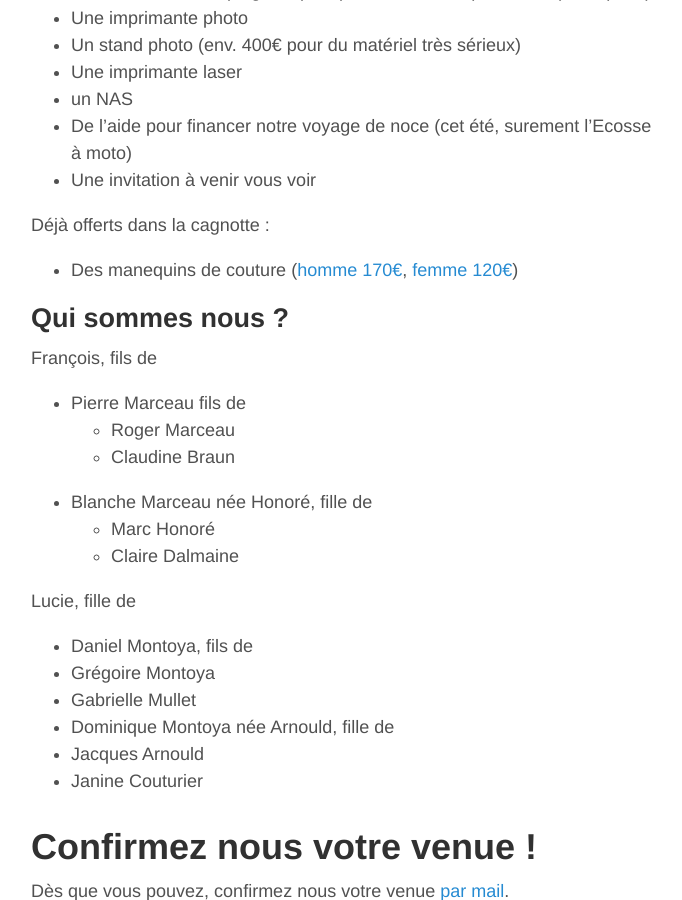
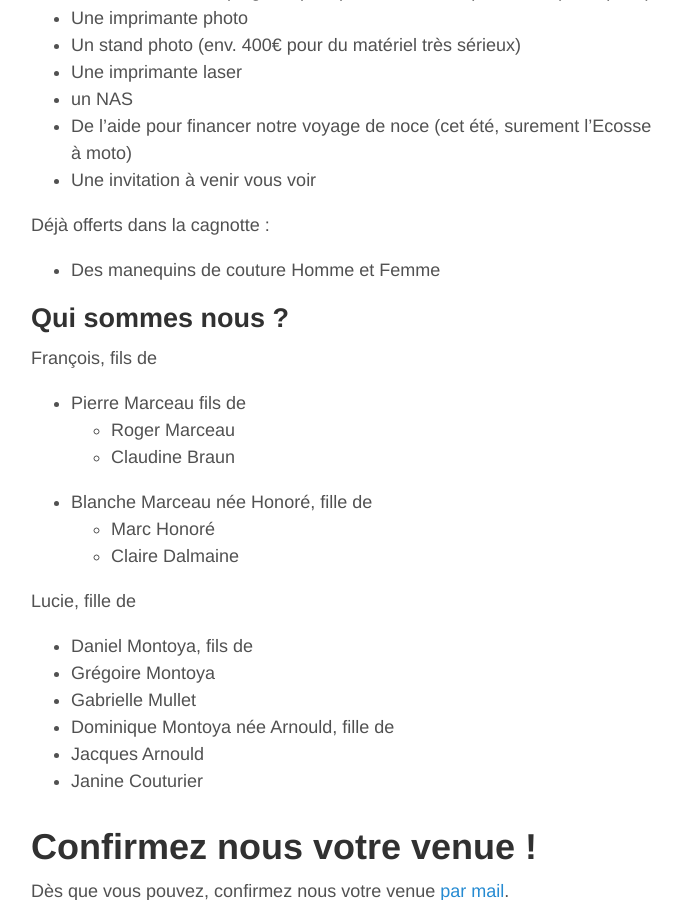
Before and after one commit to francoismarceau/blog, a Jekyll site: the page built from index.md, in a window 1280 px wide and 900 px high, scrolled down 2985 px. Shown: the whole window, without its empty margins (294-976 px from the left). Built offline with Jekyll 4.4.1, drawn with Linux system fonts in a browser that asks for light colours.

Commit message:
Update index.md
returé les prix de ce qui a été offert

```diff
--- a/index.md
+++ b/index.md
@@ -91,7 +91,7 @@ Pour participer, [faites un don sur notre cagnotte Paypal](https://paypal.me/poo
 * Une invitation à venir vous voir
 
 Déjà offerts dans la cagnotte :
-* Des manequins de couture ([homme 170€](https://www.rascol.com/A-237022-mannequin-de-couturiere-homme.aspx), [femme 120€](https://www.rascol.com/A-243085-mannequin-de-couture-lucie-taille-36-44.aspx?tracking=Doofinder))
+* Des manequins de couture Homme et Femme
 
 ## Qui sommes nous ?
 François, fils de
```
